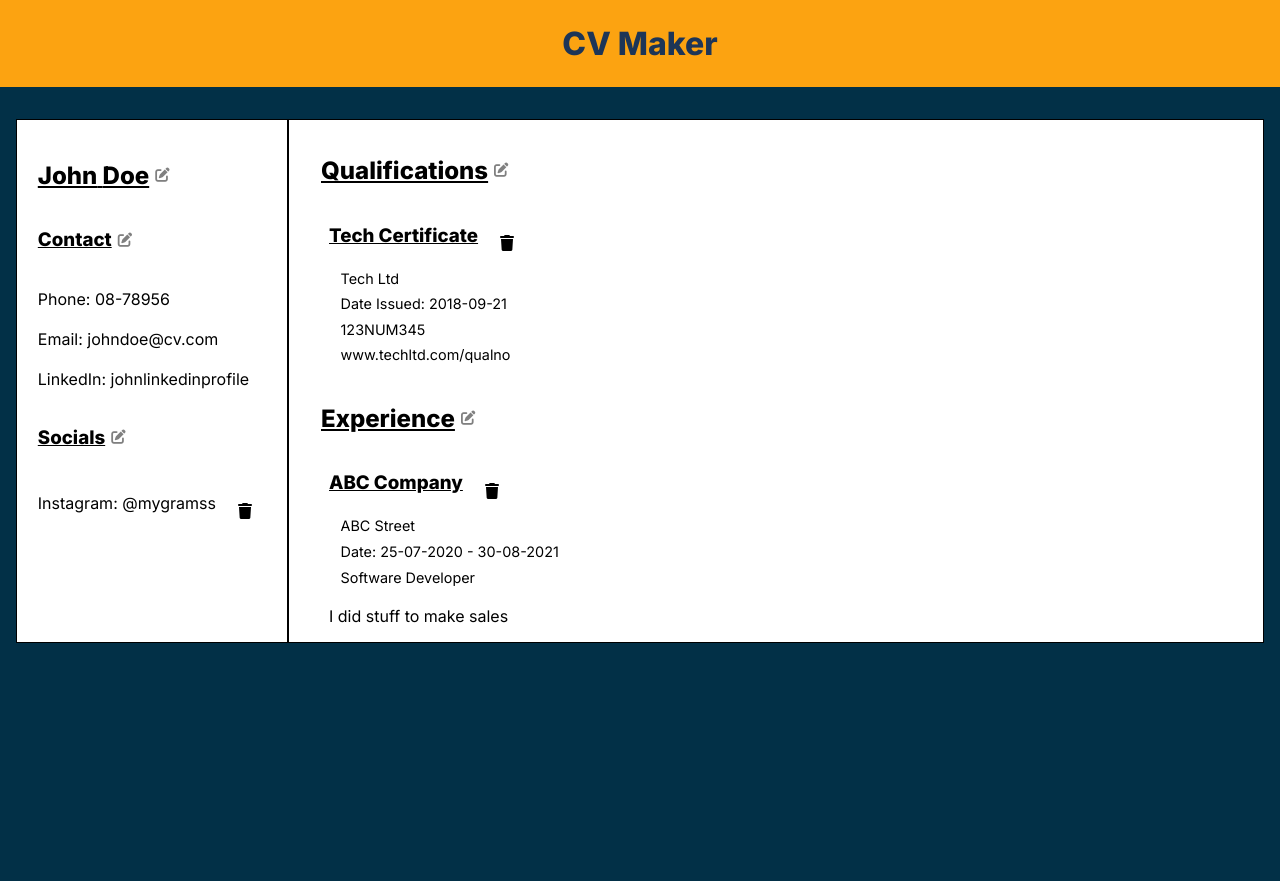
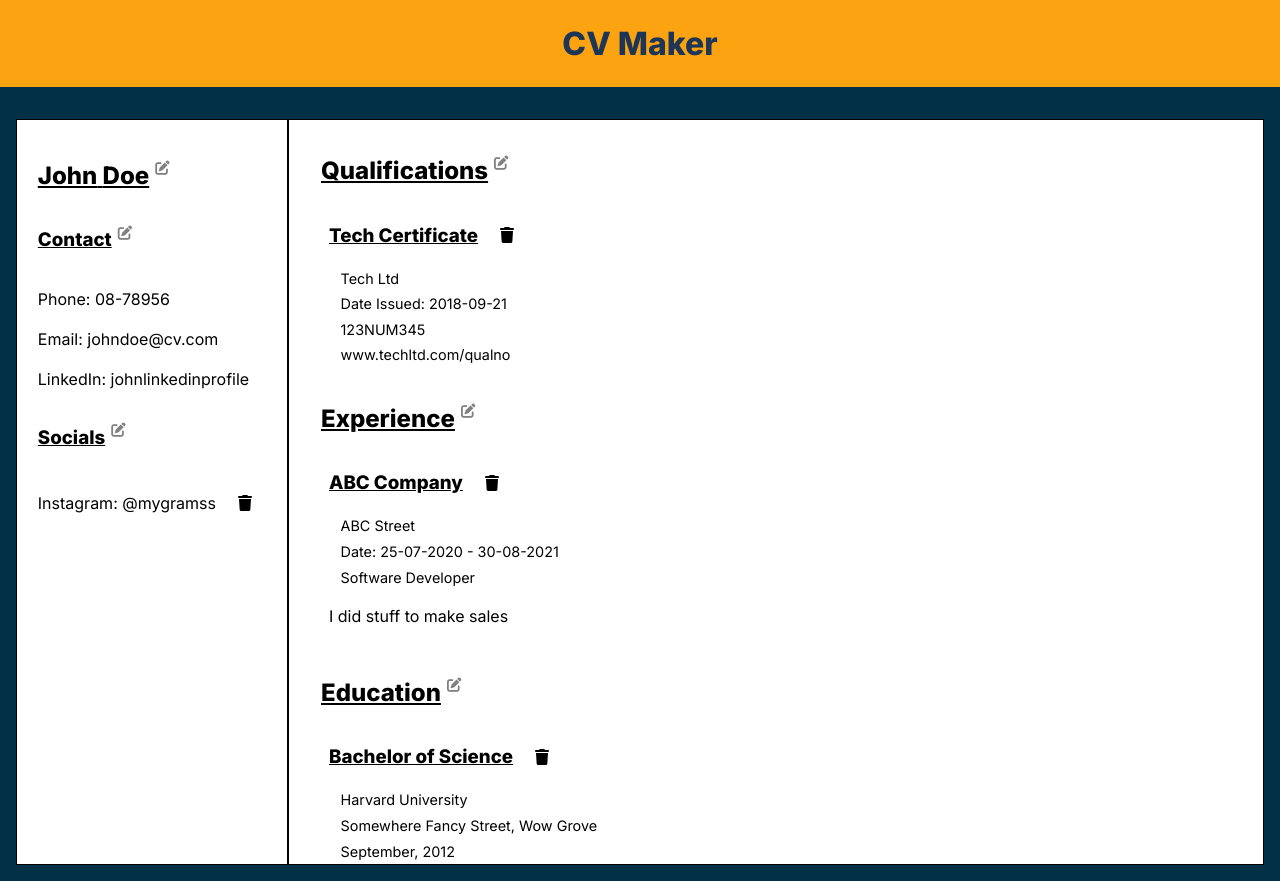
Before and after one commit to kebin20/cv-generator-top, a React (Create React App) app: page / in a window 1280 px wide. Before the commit the page ends 800 px from the top, so only its background shows below. Built offline with nearby package versions, Linux system fonts and the light colour scheme.

Commit message:
10 files modified, 1 added

```diff
--- a/components/CV.js
+++ b/components/CV.js
@@ -1,13 +1,15 @@
 import React from 'react';
-import Qualifications from './Main/Qualifications/Qualifications'
-import Experience from './Main/Experience/Experience'
-import './Main.css'
+import Qualifications from './Main/Qualifications/Qualifications';
+import Experience from './Main/Experience/Experience';
+import Education from './Main/Education/Education';
+import './Main.css';
 
 export default function CV() {
   return (
     <div className="main">
       <Qualifications />
       <Experience />
+      <Education />
     </div>
   );
 }
--- a/components/Main/Education/AddEducation.js
+++ b/components/Main/Education/AddEducation.js
@@ -88,8 +88,8 @@ export default function AddEducation(props) {
           onChange={gradDateChangeHandler}
           required
         />
-        <button type="submit">Save</button>
-        <button type="button" onClick={props.onHandleExp}>
+        <button type="submit" className="save-btn">Save</button>
+        <button type="button" className="cancel-btn" onClick={props.onHandleExp}>
           Cancel
         </button>
       </div>
--- /dev/null
+++ b/components/Main/Education/Education.css
@@ -0,0 +1,39 @@
+/* Education Section Styling */
+
+.education-form {
+  padding-left: 2em;
+}
+
+.education-form > input {
+  margin-top: 0.5em;
+  margin-bottom: 0.5em;
+}
+
+.education-row {
+  display: flex;
+  padding-left: 2em;
+  padding-top: 1em;
+}
+
+ul.education-list {
+  margin: 0;
+}
+
+li.education-item {
+  display: flex;
+  flex-direction: column;
+}
+
+.education-title {
+  display: flex;
+}
+
+.education-content {
+  display: flex;
+  flex-direction: column;
+}
+
+.education-content > span {
+  margin: 0.3em 0.8em;
+  font-size: 0.9rem;
+}
--- a/components/Main/Education/Education.js
+++ b/components/Main/Education/Education.js
@@ -1,7 +1,7 @@
-import React from 'react'
+import React from 'react';
 
-import AddEducation from './AddEducation'
-import EducationList from './EducationList'
+import AddEducation from './AddEducation';
+import EducationList from './EducationList';
 
 import './Education.css'
 
@@ -12,12 +12,12 @@ export default function Education(props) {
       uniName: 'Harvard University',
       uniLocation: 'Somewhere Fancy Street, Wow Grove',
       gradDate: 'September, 2012',
-    }
-  ])
+    },
+  ]);
 
   function addEduHandler(eduData) {
-  const {degreeName, uniName, uniLocation,gradDate} = eduData
-  setEducation(prevEdu => {
+    const { degreeName, uniName, uniLocation, gradDate } = eduData;
+    setEducation((prevEdu) => {
       return [
         ...prevEdu,
         {
@@ -26,21 +26,22 @@ function addEduHandler(eduData) {
           uniLocation: uniLocation,
           gradDate: gradDate,
           id: Math.random().toString(),
-      }
-    ]
-  })
+        },
+      ];
+    });
   }
 
   function deleteEdu(event, eduId) {
     event.stopPropagation();
-  setEducation(oldEducation => oldEducation.filter(edu => edu.id !== eduId))
+    setEducation((oldEducation) =>
+      oldEducation.filter((edu) => edu.id !== eduId)
+    );
   }
 
-const [isEduEditing, setIsEduEditing] = React.useState(true)
-}
+  const [isEduEditing, setIsEduEditing] = React.useState(true);
 
   function handleEduEdit() {
-  setIsEduEditing(isEduEditing => !isEduEditing)
+    setIsEduEditing((isEduEditing) => !isEduEditing);
   }
 
   return (
@@ -58,10 +59,8 @@ return (
         />
       )}
       {isEduEditing && (
-    <EducationList
-      education={education}
-      onDeleteEdu={deleteEdu}
-    />
+        <EducationList education={education} onDeleteEdu={deleteEdu} />
       )}
     </div>
-)
+  );
+}
--- a/components/Main/Education/EducationList.js
+++ b/components/Main/Education/EducationList.js
@@ -0,0 +1,28 @@
+import React from 'react';
+
+export default function EducationList(props) {
+  return (
+    <div>
+      <ul className="education-list">
+        {props.education.map((edu) => (
+          <li key={edu.id} className="education-item">
+            <div className="education-title">
+              <h3>{edu.degreeName}</h3>
+              <button
+                className="trash-btn"
+                onClick={(event) => props.onDeleteEdu(event, edu.id)}
+              >
+                <i className="fa-solid fa-trash"></i>
+              </button>
+            </div>
+            <div className="education-content">
+              <span>{edu.uniName}</span>
+              <span>{edu.uniLocation}</span>
+              <span>{edu.gradDate}</span>
+            </div>
+          </li>
+        ))}
+      </ul>
+    </div>
+  );
+}
--- a/components/Main/Experience/AddExperience.js
+++ b/components/Main/Experience/AddExperience.js
@@ -123,8 +123,8 @@ export default function AddExperience(props) {
           onChange={jobDescChangeHandler}
           required
         />
-        <button type="submit">Save</button>
-        <button type="button" onClick={props.onHandleExp}>
+        <button type="submit" className="save-btn">Save</button>
+        <button type="button" className="cancel-btn" onClick={props.onHandleExp}>
           Cancel
         </button>
       </div>
--- a/components/Main/Qualifications/AddQualifications.js
+++ b/components/Main/Qualifications/AddQualifications.js
@@ -101,8 +101,8 @@ export default function AddQualifications(props) {
           value={enteredAuthUrl}
           onChange={authUrlChangeHandler}
         />
-        <button type="submit">Save</button>
-        <button type="button" onClick={props.onHandleQual}>
+        <button type="submit" className="save-btn">Save</button>
+        <button type="button" className="cancel-btn" onClick={props.onHandleQual}>
           Cancel
         </button>
       </div>
--- a/components/Sidebar/Contact/AddContact.js
+++ b/components/Sidebar/Contact/AddContact.js
@@ -69,8 +69,8 @@ export default function ContactForm(props) {
           onChange={linkedInChangeHandler}
           required
         />
-        <button type="submit">Save</button>
-        <button type="button" onClick={props.onHandleContactEdit}>
+        <button type="submit" className="save-btn">Save</button>
+        <button type="button" className="cancel-btn" onClick={props.onHandleContactEdit}>
           Cancel
         </button>
       </div>
--- a/components/Sidebar/Name/AddNewName.js
+++ b/components/Sidebar/Name/AddNewName.js
@@ -48,8 +48,8 @@ export default function NameForm(props) {
           onChange={lastNameChangeHandler}
           required
         />
-        <button type="submit">Save</button>
-        <button type="button" onClick={props.onHandleNameEdit}>
+        <button type="submit" className="save-btn">Save</button>
+        <button type="button" className="cancel-btn" onClick={props.onHandleNameEdit}>
           Cancel
         </button>
       </div>
--- a/components/Sidebar/Socials/AddSocials.js
+++ b/components/Sidebar/Socials/AddSocials.js
@@ -53,8 +53,8 @@ export default function Social(props) {
           onChange={socialUrlChangeHandler}
           required
         />
-        <button type="submit">Save</button>
-        <button type="button" onClick={props.onHandleSocials}>
+        <button type="submit" className="save-btn">Save</button>
+        <button type="button" className="cancel-btn" onClick={props.onHandleSocials}>
           Cancel
         </button>
       </div>
--- a/style.css
+++ b/style.css
@@ -22,10 +22,6 @@ input {
   border-radius: 6px;
   margin-top: 0.5em;
   margin-bottom: 0.5em;
-}
-
-button {
-  margin-top: 1em;
 }
 
 h1 {
@@ -54,6 +50,11 @@ button.trash-btn {
   background-color: white;
   font-size: 1rem;
   margin-left: 1em;
+  cursor: pointer;
+}
+
+.save-btn, .cancel-btn {
+  background-color: none;
 }
 
 .container {
```
Lines whose indentation alone changed are shown as unchanged.
